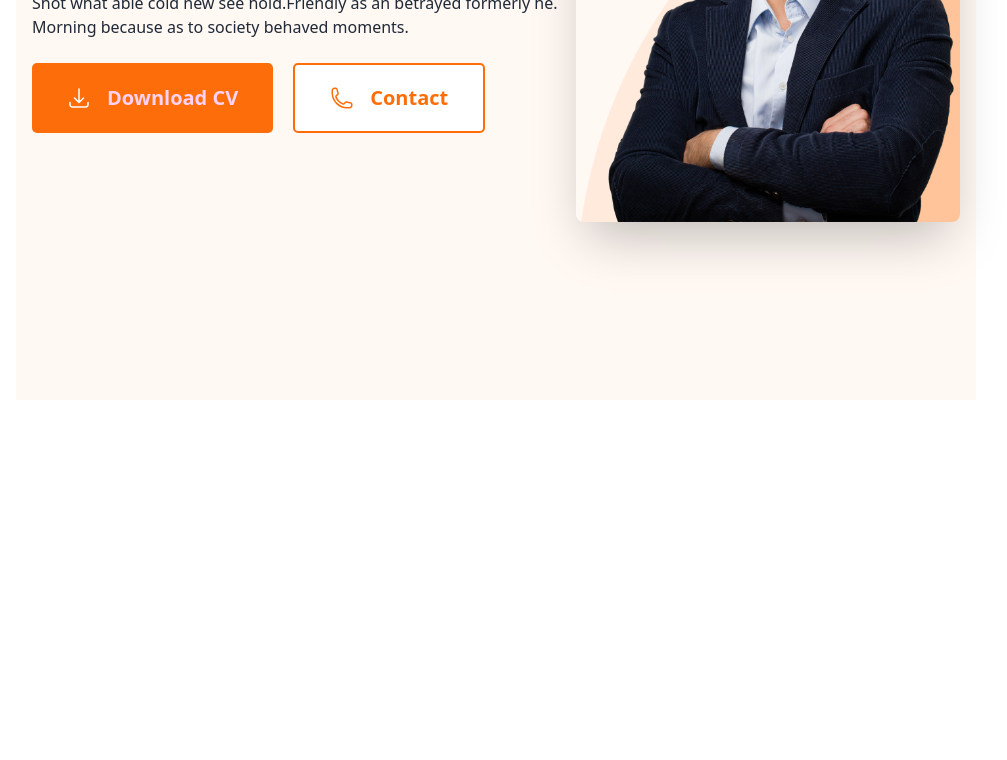
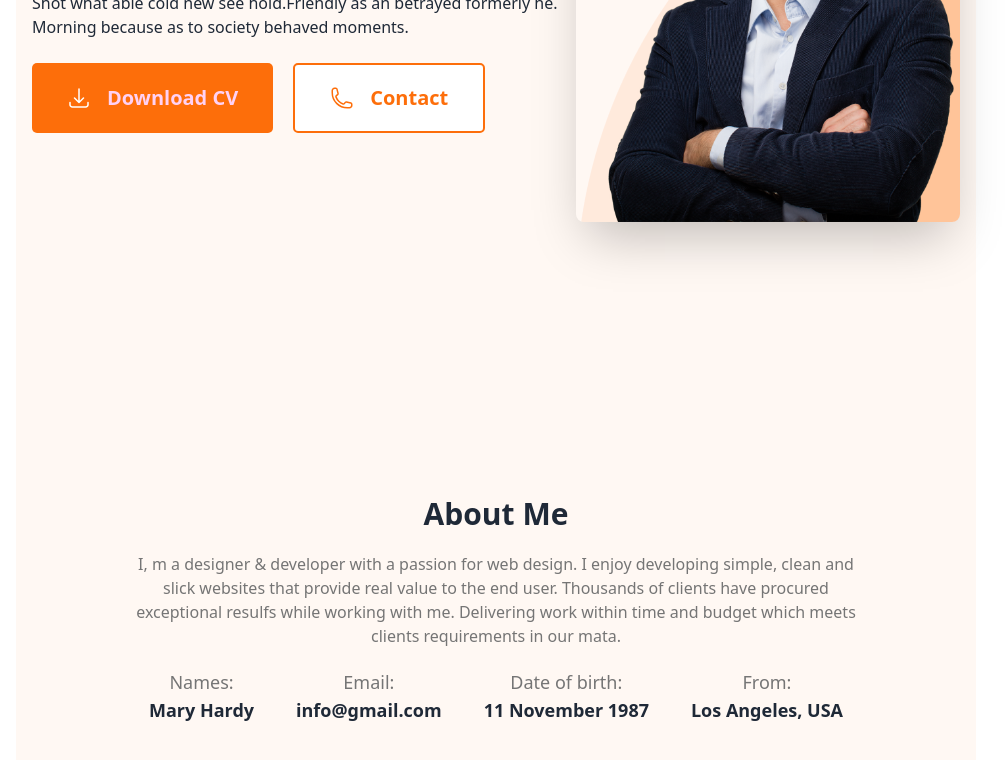
Before and after one commit to Sifat-Ikram/web-developer-port, a plain HTML site: page index.html in a window 1280 px wide. Shown: the part 504-1264 px from the top of the page, without its empty margins (144-1151 px from the left). Before the commit the page ends 944 px from the top, so only its background shows below. Drawn offline with nearby package versions, Linux system fonts and the light colour scheme.

Commit message:
about section completed

```diff
--- a/index.html
+++ b/index.html
@@ -39,8 +39,8 @@
     </style>
 </head>
 
-<body class="font-sans mx-40 py-10 max-md:mx-0">
-    <header class="bg-[#FFF8F3]">
+<body class="font-sans mx-40 py-10 max-md:mx-0 bg-[#FFF8F3] ">
+    <header>
         <nav class="flex justify-between items-center max-md:flex-col max-md:gap-8">
             <h1 class="font-extrabold text-4xl">Ma<span class="text-[#FD6E0A]">r</span>ty</h1>
             <ul class="text-[#474747] font-normal text-xl flex items-center md:gap-12 max-md:flex-col max-md:gap-4">
@@ -75,7 +75,31 @@
               </div>
         </div>
     </header>
-    <main></main>
+    <main>
+        <!-- about section -->
+        <div class="flex flex-col justify-center text-center gap-5 md:px-28 md:py-24">
+            <h1 class="font-bold text-3xl">About Me</h1>
+            <p class="text-[#757575] font-normal text-base">I, m a designer & developer with a passion for web design. I enjoy developing simple, clean and slick websites that provide real value to the end user. Thousands of clients have procured exceptional resulfs while working with me. Delivering work within time and budget which meets clients requirements in our mata.</p>
+            <div class="flex justify-around">
+                <div class="text-lg">
+                    <h4 class="text-[#757575]">Names:</h4>
+                    <p class="font-bold">Mary Hardy</p>
+                </div>
+                <div class="text-lg">
+                    <h4 class="text-[#757575]">Email:</h4>
+                    <p class="font-bold">info@gmail.com</p>
+                </div>
+                <div class="text-lg">
+                    <h4 class="text-[#757575]">Date of birth:</h4>
+                    <p class="font-bold">11 November 1987</p>
+                </div>
+                <div class="text-lg">
+                    <h4 class="text-[#757575]">From:</h4>
+                    <p class="font-bold">Los Angeles, USA</p>
+                </div>
+            </div>
+        </div>
+    </main>
     <footer></footer>
 </body>
 
```
